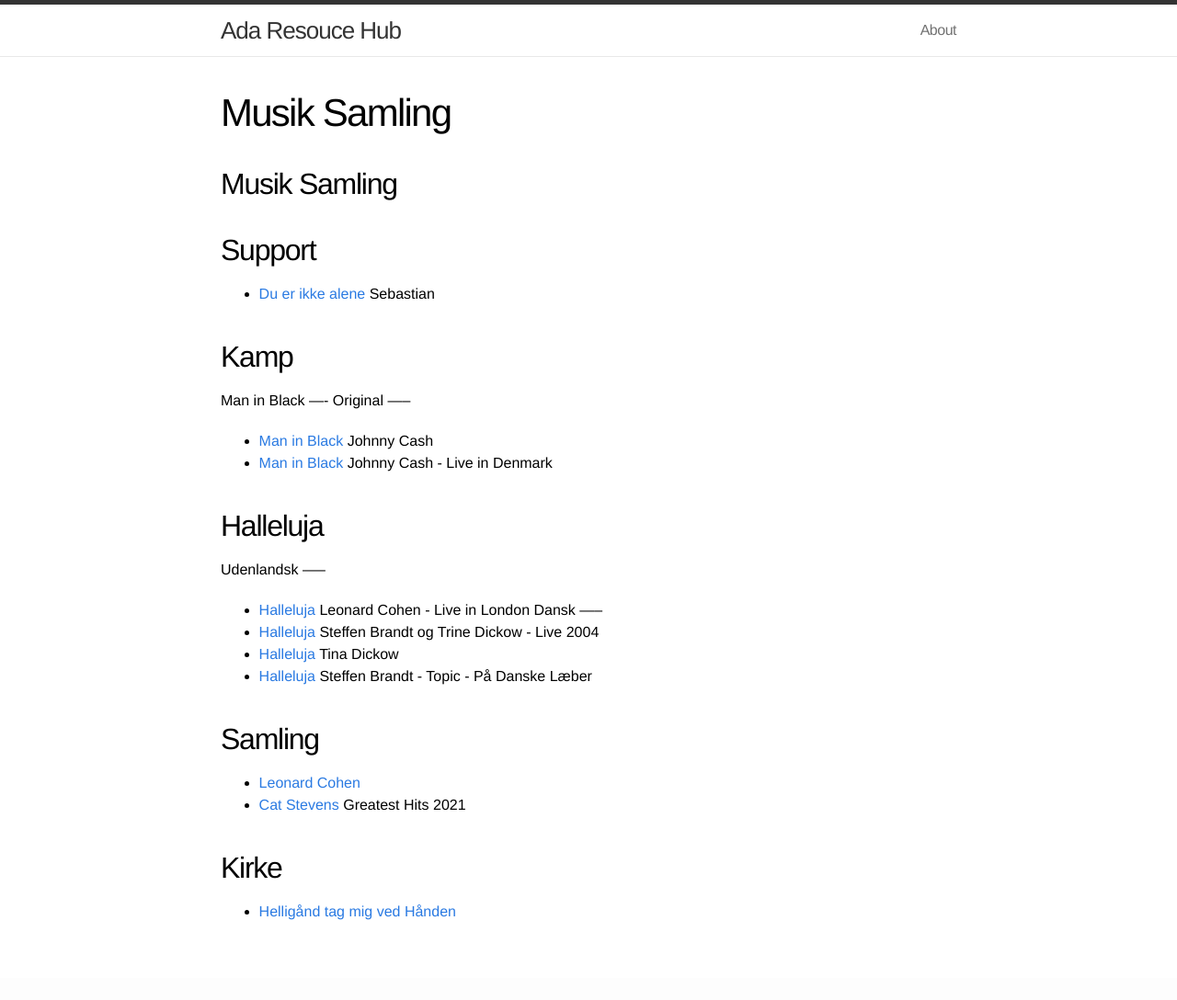
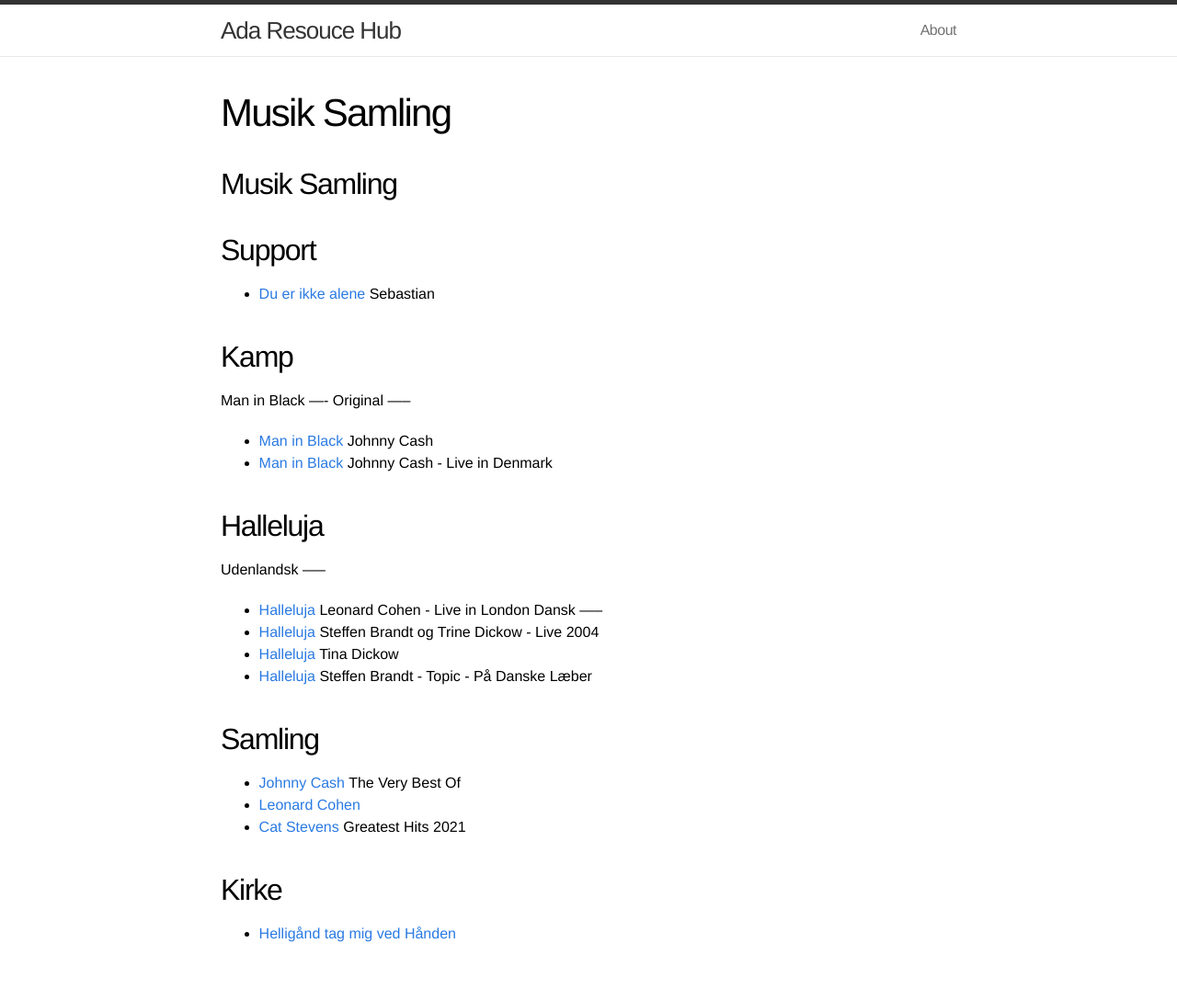
Before and after one commit to quornings/quornings.github.io, a Jekyll site: the page built from musik/index.md, in a window 1280 px wide. Shown: the whole page at 92% size. Built offline with Jekyll 4.4.1, drawn with Linux system fonts in a browser that asks for light colours; our own code applies the rules of GitHub Pages for plain Markdown files; before the commit the page ends 1064 px from its top, so only the background shows below that.

Commit message:
Add The Very Best of Cash

```diff
--- a/musik/index.md
+++ b/musik/index.md
@@ -27,6 +27,7 @@ Dansk
 
 Samling
 ---
+- [Johnny Cash](https://www.youtube.com/watch?v=P2RMH099YtE) The Very Best Of
 - [Leonard Cohen](https://www.youtube.com/watch?v=_gMNmyaQ-1M)
 - [Cat Stevens](https://www.youtube.com/watch?v=jGqNG5Q52Mw) Greatest Hits 2021
 
```
